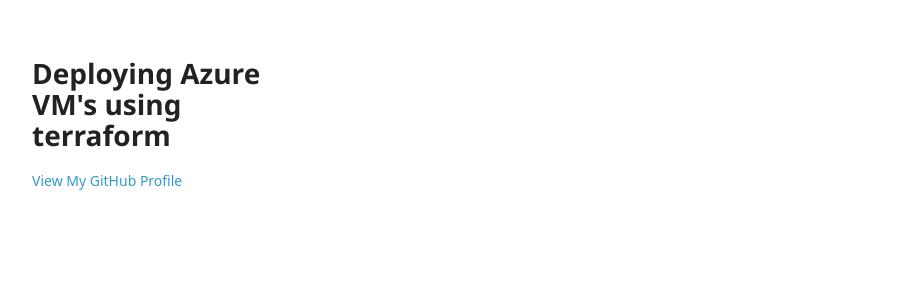
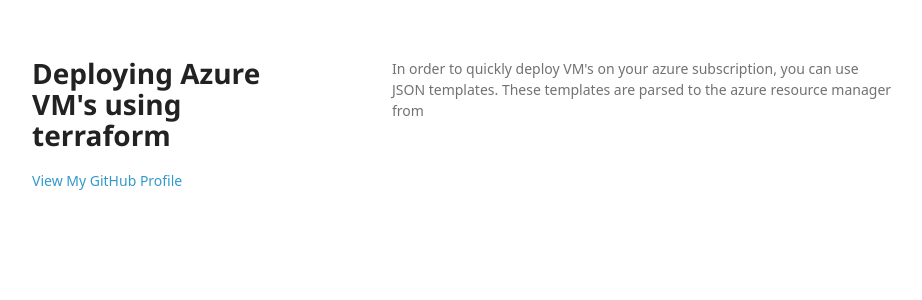
Before and after one commit to arjenwilly/arjenwilly.github.io, a Jekyll site: the page terraform.html, which Jekyll copies as it is, in a window 1280 px wide. Shown: the top 300 px of the page, without its empty margins (178-1100 px from the left). Built offline with Jekyll 4.4.1, drawn with Linux system fonts in a browser that asks for light colours; some web fonts are replaced.

Commit message:
Update terraform.html

```diff
--- a/terraform.html
+++ b/terraform.html
@@ -23,6 +23,7 @@
 
       </header>
       <section>
+        In order to quickly deploy VM's on your azure subscription, you can use JSON templates. These templates are parsed to the azure resource manager from
       </section>
 
     <script src="javascripts/scale.fix.js"></script>
```
